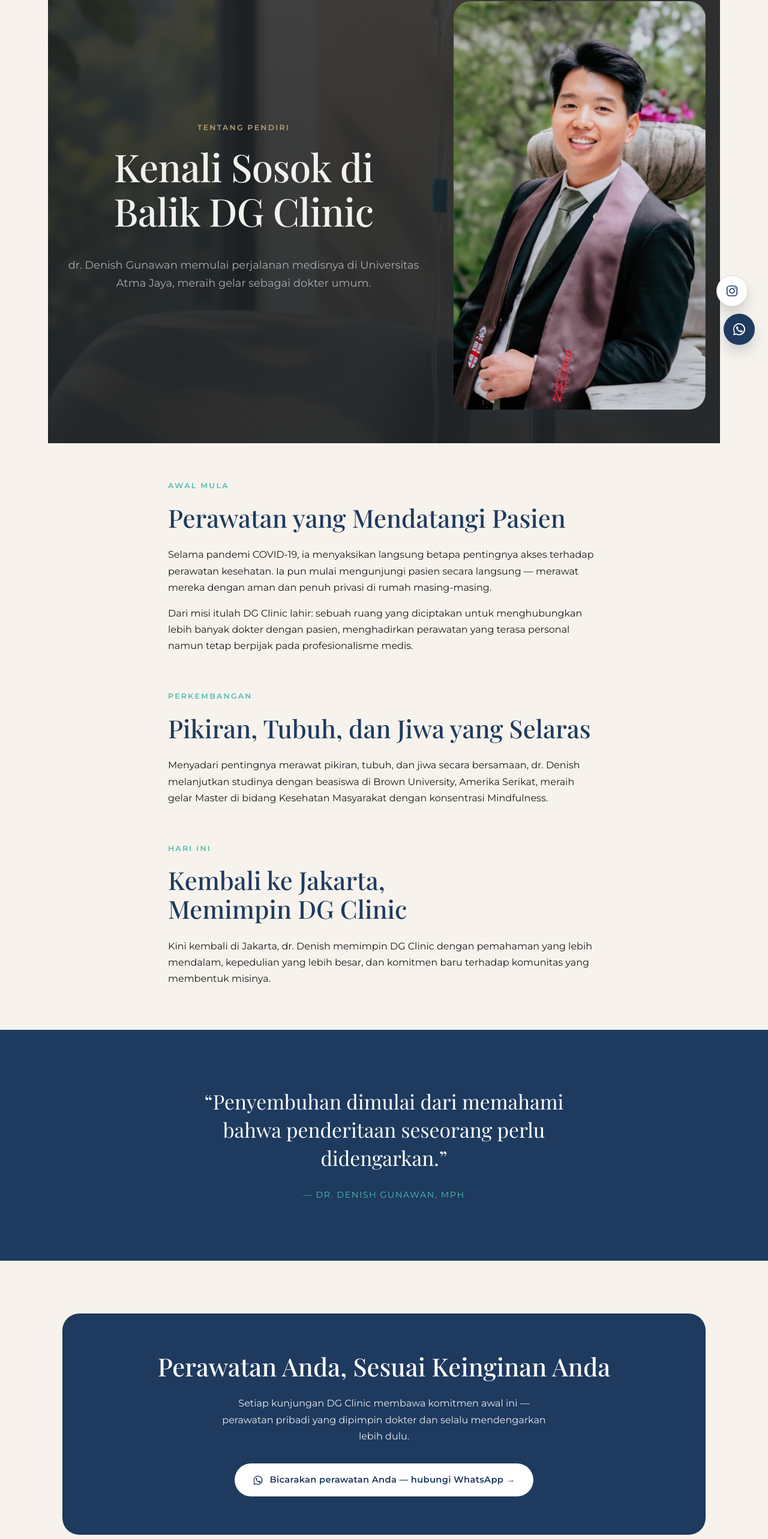
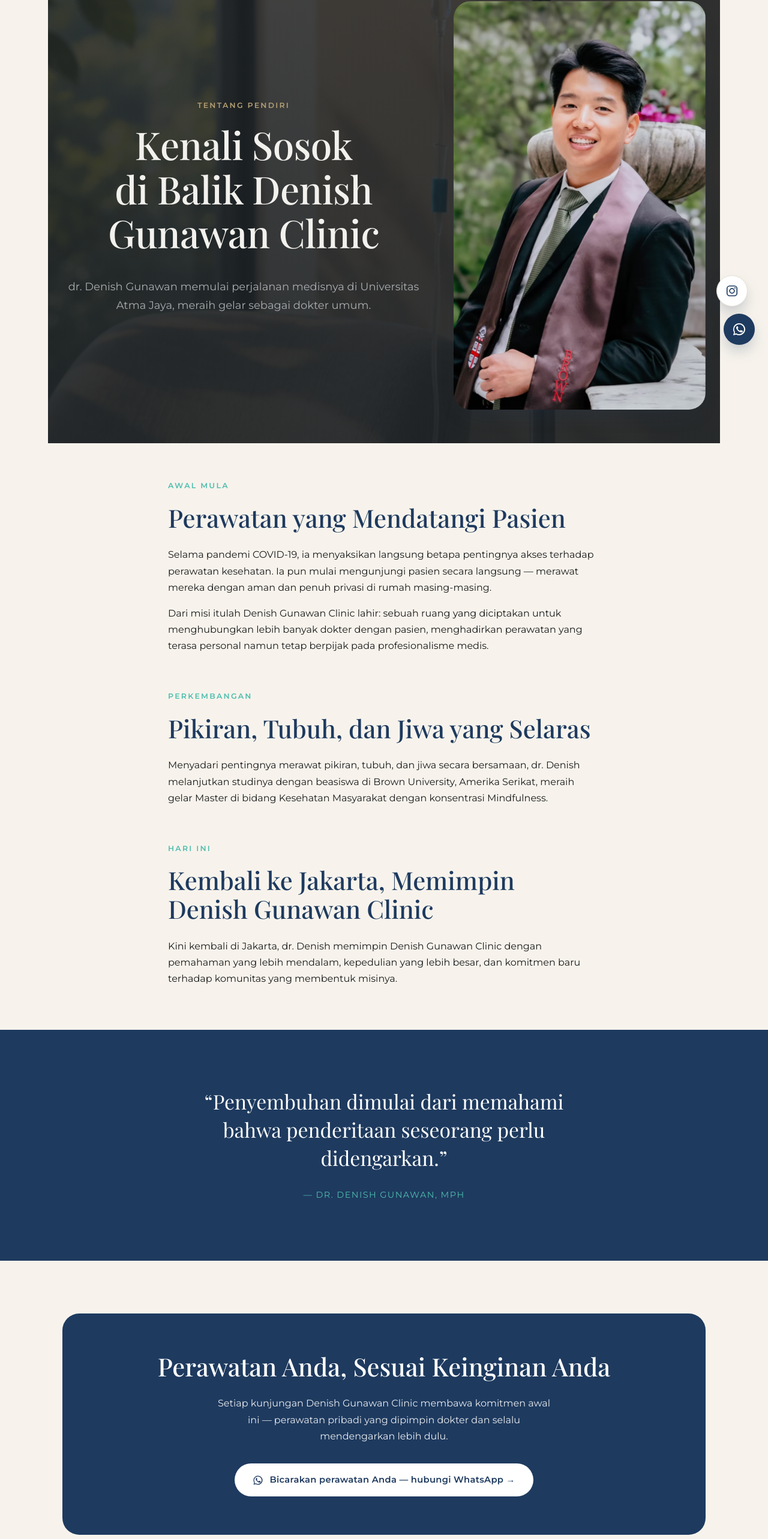
Before and after one commit to t-oscar381/dg-clinic, a Next.js app: page /id/our-story in a window 1280 px wide. Shown: the part 201-2767 px from the top of the page at 60% size. Built offline with nearby package versions, Linux system fonts and the light colour scheme; no server answers; a web font is replaced by a local one.

Commit message:
About Founder page: "DG Clinic" -> "Denish Gunawan Clinic"
Round 3 feedback. Scoped to the founder/our-story copy only —
SITE_NAME, LEGAL_NAME, and the "Stem Cell & NK Cell" frozen wording
are untouched.

```diff
--- a/app/id/our-story/page.tsx
+++ b/app/id/our-story/page.tsx
@@ -3,9 +3,9 @@
 import WhatsAppButton from "@/components/WhatsAppButton";
 
 export const metadata: Metadata = {
-  title: "Tentang Pendiri — DG Clinic, Jakarta",
+  title: "Tentang Pendiri — Denish Gunawan Clinic, Jakarta",
   description:
-    "Kisah berdirinya DG Clinic: komitmen di masa pandemi untuk perawatan homecare yang mudah diakses dan pribadi, didirikan oleh dr. Denish Gunawan, MPH.",
+    "Kisah berdirinya Denish Gunawan Clinic: komitmen di masa pandemi untuk perawatan homecare yang mudah diakses dan pribadi, didirikan oleh dr. Denish Gunawan, MPH.",
 };
 
 export default function OurStoryPageId() {
@@ -17,7 +17,7 @@
       >
         <div className="founder-hero-copy">
           <span className="eyebrow">Tentang Pendiri</span>
-          <h1>Kenali Sosok di Balik DG Clinic</h1>
+          <h1>Kenali Sosok di Balik Denish Gunawan Clinic</h1>
           <p className="lede">
             dr. Denish Gunawan memulai perjalanan medisnya di Universitas
             Atma Jaya, meraih gelar sebagai dokter umum.
@@ -46,7 +46,7 @@
             dan penuh privasi di rumah masing-masing.
           </p>
           <p>
-            Dari misi itulah DG Clinic lahir: sebuah ruang yang diciptakan
+            Dari misi itulah Denish Gunawan Clinic lahir: sebuah ruang yang diciptakan
             untuk menghubungkan lebih banyak dokter dengan pasien,
             menghadirkan perawatan yang terasa personal namun tetap berpijak
             pada profesionalisme medis.
@@ -66,9 +66,9 @@
 
         <div className="story-block">
           <span className="eyebrow">Hari Ini</span>
-          <h2>Kembali ke Jakarta, Memimpin DG Clinic</h2>
+          <h2>Kembali ke Jakarta, Memimpin Denish Gunawan Clinic</h2>
           <p>
-            Kini kembali di Jakarta, dr. Denish memimpin DG Clinic dengan
+            Kini kembali di Jakarta, dr. Denish memimpin Denish Gunawan Clinic dengan
             pemahaman yang lebih mendalam, kepedulian yang lebih besar, dan
             komitmen baru terhadap komunitas yang membentuk misinya.
           </p>
@@ -89,7 +89,7 @@
         <div className="cta-band">
           <h2>Perawatan Anda, Sesuai Keinginan Anda</h2>
           <p>
-            Setiap kunjungan DG Clinic membawa komitmen awal ini — perawatan
+            Setiap kunjungan Denish Gunawan Clinic membawa komitmen awal ini — perawatan
             pribadi yang dipimpin dokter dan selalu mendengarkan lebih dulu.
           </p>
           <WhatsAppButton
```
Also changed, not shown: app/our-story/page.tsx (+7 -7 lines).
